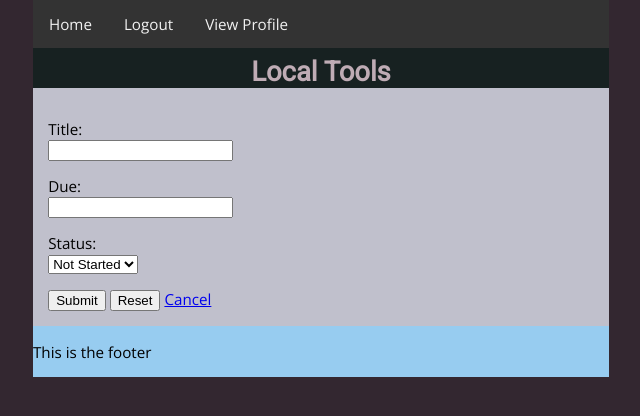
After one commit to janton42/localtools, a Django app: page /tasktron/tasks/new/ in a window 1280 px wide. The commit adds this page. Shown: the top 416 px of the page, without its empty margins (287-927 px from the left). Run offline with Django 4.2, Linux system fonts and the light colour scheme; the visitor is signed in with stand-in values (Sample User, id 1); some libraries are stand-ins or nearby versions.

Commit message:
CR of CRUD are functional.

```diff
--- a/tasktron/forms.py
+++ b/tasktron/forms.py
@@ -2,7 +2,7 @@ from django import forms
 from django.contrib.auth.forms import UserCreationForm
 from django.contrib.auth.models import User
 
-from .models import Profile, FileUpload
+from .models import Profile, FileUpload, Task
 
 class UserRegistrationForm(UserCreationForm):
     first_name = forms.CharField(max_length = 101)
@@ -25,3 +25,9 @@ class UploadFileForm(forms.ModelForm):
     class Meta:
         model = FileUpload
         fields = ['title', 'resume']
+
+class CreateTaskForm(forms.ModelForm):
+
+    class Meta:
+        model = Task
+        fields = ['title', 'due', 'status']
--- a/tasktron/models.py
+++ b/tasktron/models.py
@@ -22,10 +22,17 @@ class FileUpload(models.Model):
         return '{}: {}'.format(self.user, self.title)
 
 class Task(models.Model):
+    STATUSES = [
+        ('Complete', 'Complete'),
+        ('In progress', 'In progress'),
+        ('On Hold','On Hold'),
+        ('Not Started', 'Not Started'),
+    ]
     user = models.ForeignKey(User, on_delete=models.CASCADE)
     title = models.CharField(max_length=100)
     due = models.DateField()
+    status = models.CharField(max_length=30, choices=STATUSES, default='Not Started')
     created = models.DateField(auto_now_add=True)
 
     def __str__(self):
-        return '{}: {}'.format(self.title, self.due)
+        return '{}: {}, {}'.format(self.title, self.due, self.status)
--- a/tasktron/urls.py
+++ b/tasktron/urls.py
@@ -2,10 +2,12 @@ from django.urls import path
 
 from . import views
 
+app_name = 'tasktron'
 urlpatterns = [
     path('', views.home, name='home'),
     path('upload/', views.upload, name='upload'),
     path('profile/view/', views.profile_view, name='profile_view'),
     path('profile/complete/', views.complete_profile, name='complete_profile'),
     path('tasks/', views.view_tasks, name='view_tasks'),
+    path('tasks/new/', views.create_task, name='create_task'),
 ]
--- a/tasktron/views.py
+++ b/tasktron/views.py
@@ -3,8 +3,10 @@ from django.contrib import messages
 from django.conf import settings
 from django.contrib.auth import login, authenticate
 from django.contrib.auth.decorators import login_required
+from django.urls import reverse
 
-from .forms import UserRegistrationForm, CompleteProfileForm
+from .forms import UserRegistrationForm, CompleteProfileForm,\
+CreateTaskForm
 
 # Import any models needed for views. Note: all views accessing db should require login
 from .models import Profile, FileUpload, Task
@@ -42,7 +44,21 @@ def view_tasks(request):
     .filter(user=request.user)\
     .values()
     context = { 'user_tasks': user_tasks }
-    return render(request, 'view_tasks.html')
+    return render(request, 'view_tasks.html', context)
+
+@login_required
+def create_task(request):
+    if request.method == 'POST':
+        form = CreateTaskForm(request.POST)
+        if form.is_valid():
+            task = form.save(commit=False)
+            task.user = request.user
+            task.save()
+            return redirect(reverse('tasktron:view_tasks'))
+    else:
+        form = CreateTaskForm()
+    context = { 'form': form }
+    return render(request, 'create_task.html', context)
 
 @login_required
 def profile_view(request):
@@ -60,7 +76,7 @@ def complete_profile(request):
             profile = form.save(commit=False)
             profile.user = request.user
             profile.save()
-            return redirect('complete_profile.html',pk=profile.pk)
+            return redirect(reverse('tasktron:profile_view',pk=profile.pk))
     else:
         form = CompleteProfileForm()
     context = { 'form': form }
--- a/templates/base.html
+++ b/templates/base.html
@@ -16,7 +16,7 @@
         <a href="{% url 'home' %}">Home</a>
         {% if user.is_authenticated %}
         <a href="{% url 'logout' %}">Logout</a>
-        <a href="{% url 'profile_view' %}">View Profile</a>
+        <a href="{% url 'tasktron:profile_view' %}">View Profile</a>
         {% else %}
         <a href="{% url 'login' %}">Login</a>
         {% endif %}
--- /dev/null
+++ b/templates/create_task.html
@@ -0,0 +1,21 @@
+{% extends 'base.html' %}
+
+{% block content %}
+<form class="post-form" action="" method="POST">
+  {% csrf_token %}
+  {% for field in form %}
+  <div>
+    <p>
+      {{ field.label }}: <br> {{ field }}
+    </p>
+
+    {% for error in field.errors %}
+      <<small style="color: red">{{ error }}</small>
+    {% endfor %}
+  </div>
+  {% endfor %}
+  <button type="submit">Submit</button>
+  <button type="reset">Reset</button>
+  <a href="{% url 'tasktron:view_tasks' %}">Cancel</a>
+</form>
+{% endblock %}
--- a/templates/home.html
+++ b/templates/home.html
@@ -5,7 +5,7 @@
 {% if user.is_authenticated %}
 <h2>Welcome, {{ user.first_name }}!</h2>
 
-<a href="{% url 'view_tasks' %}">Tasks</a>
+<a href="{% url 'tasktron:view_tasks' %}">Tasks</a>
 
 {% else %}
 <h2>Welcome!</h2>
--- a/templates/profile_view.html
+++ b/templates/profile_view.html
@@ -11,7 +11,7 @@
     </ul>
   {% else %}
     <p>You haven't completed your profile!</p>
-    <a href="{% url 'complete_profile' %}">Complete Profile</a>
+    <a href="{% url 'tasktron:complete_profile' %}">Complete Profile</a>
   {% endif %}
 
 {% endblock %}
--- a/templates/view_tasks.html
+++ b/templates/view_tasks.html
@@ -10,4 +10,5 @@
   {% else %}
     <p>You have no tasks</p>
   {% endif %}
+  <a href="{% url 'tasktron:create_task' %}">Create a task</a>
 {% endblock %}
```
Also changed, not shown: tasktron/migrations/0003_task_status.py (added).
